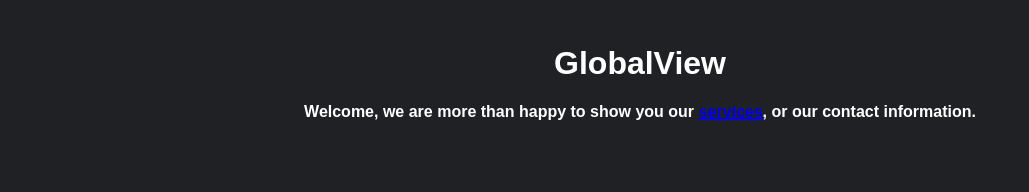
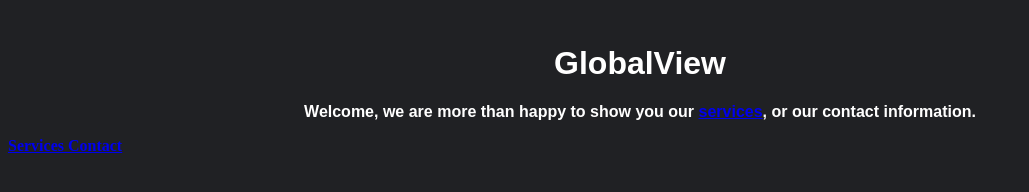
Before and after one commit to chenithanimnada/GlobalView, a plain HTML site: page index.html in a window 1280 px wide. Shown: the whole page, without its empty margins (0-1029 px from the left). Drawn offline with Linux system fonts and the light colour scheme.

Commit message:
Update index.html

```diff
--- a/index.html
+++ b/index.html
@@ -2,5 +2,10 @@
  <head>
   <title>GlobalView - One Platform For All Your Technological Needs.</title>
  <body bgcolor="#202124"><h1><br><font face="Microsoft Sans Serif,Arial" color="white"> <center> GlobalView </center></font></h1>
-<p align="center"><b><font face="Microsoft Sans Serif,Arial" color="white" size="3"> Welcome, we are more than happy to show you our <a href="services.html" color="#ADD8E6">services</a>, or our contact information.</font></p><b> </body>
+<p align="center"><b><font face="Microsoft Sans Serif,Arial" color="white" size="3"> Welcome, we are more than happy to show you our <a href="services.html" color="#ADD8E6">services</a>, or our contact information.</font></p><b>
+  <header>
+   <nav>
+    <a href="services.html"> Services </a>
+    <a href="contact.html"> Contact </a>
+   </nav></header></body>
 </html>
```
